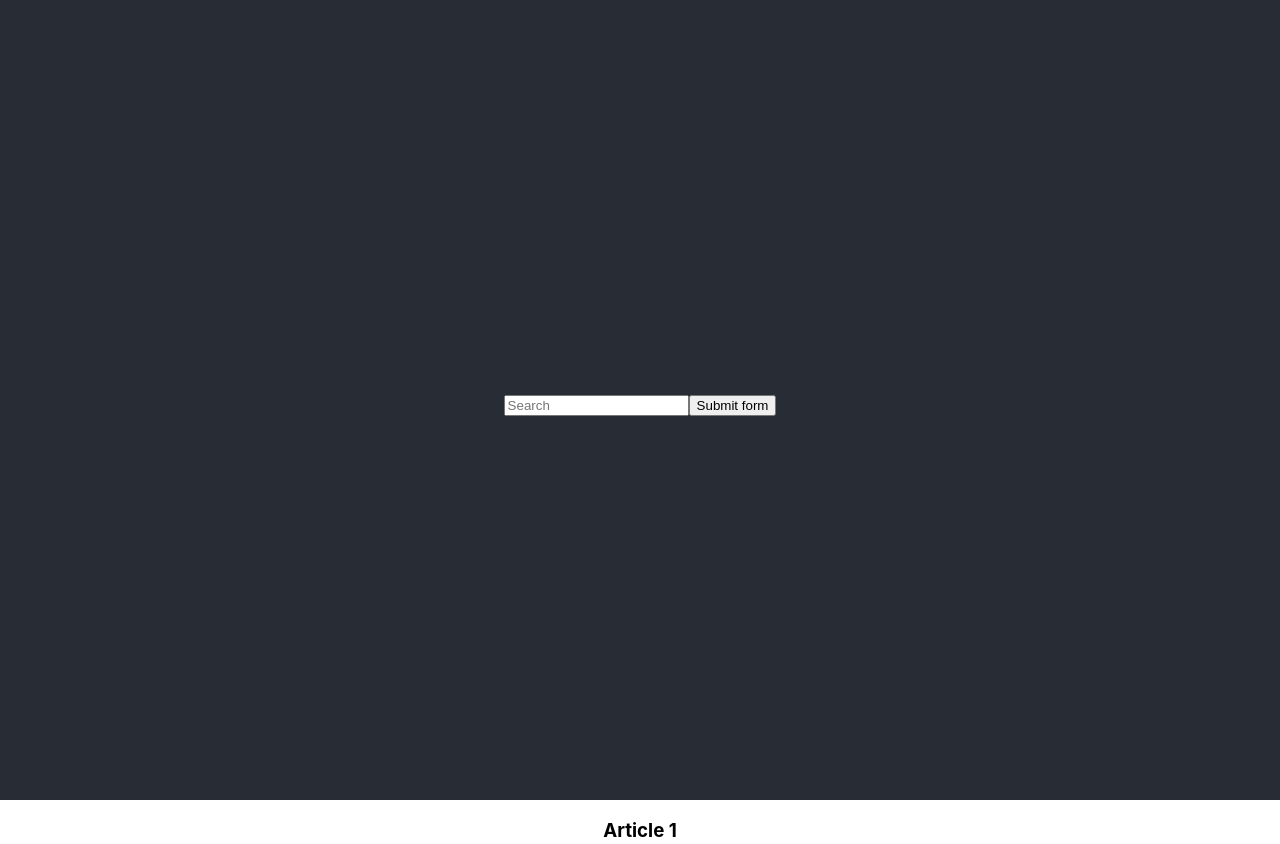
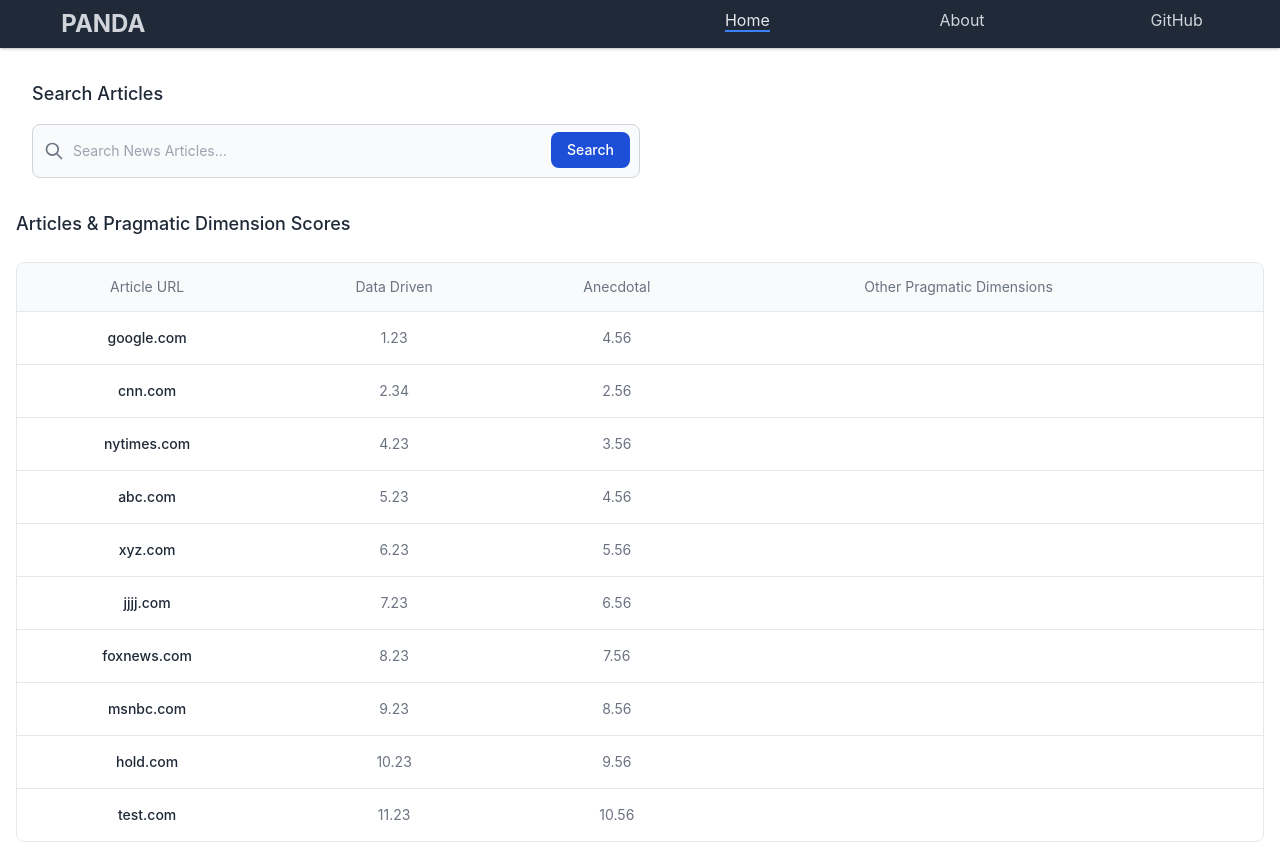
Before and after one commit to JustinAronson/News, a React (Create React App) app in the folder panda/: page / in a window 1280 px wide. Shown: the top 844 px of the page. Built offline with nearby package versions, Linux system fonts and the light colour scheme.

Commit message:
update, haven't checked if works w/ python though

```diff
--- a/panda/package.json
+++ b/panda/package.json
@@ -37,5 +37,8 @@
       "last 1 firefox version",
       "last 1 safari version"
     ]
+  },
+  "devDependencies": {
+    "tailwindcss": "^3.3.2"
   }
 }
--- a/panda/src/App.js
+++ b/panda/src/App.js
@@ -54,20 +54,55 @@ function App() {
 
   return (
     <div className="App">
-      <header className="App-header">
-        <form onSubmit={handleSubmit}>
-          <input
-            id="searchInput"
-            name="searchInput"
-            type="text"
-            placeholder="Search"
-            onChange={event => setSearchInput(event.target.value)}
-            value={searchInput}></input>
-          <button type="submit">Submit form</button>
-        </form>
+
+      <div className="shadow bg-gray-800">
+
+            <ul class="flex py-2 shadow bg-gray-800">
+              <li class="flex-1 mr-2">
+                  <p className="font-bold text-2xl text-gray-300">PANDA</p>
+              </li>
+              <li class="flex-1 mr-2"></li>
+              <li class="flex-1 mr-2"></li>
+              <li class="flex-1 mr-2">
+              <a href="#" class=" transition-colors duration-300 transform text-gray-200 border-b-2 border-blue-500 mx-1.5 sm:mx-6">Home</a>
+            </li>
+            <li class="flex-1 mr-2">
+              <a href="#" class="border-b-2 border-transparent transition-colors duration-300 transform text-gray-300 hover:text-gray-200 hover:border-blue-500 mx-1.5 sm:mx-6">About</a>
+            </li>
+            <li class="text-center flex-1">
+            <a href="https://github.com/JustinAronson/News/tree/reactWebsite" class="border-b-2 border-transparent transition-colors duration-300 transform text-gray-300 hover:text-gray-200 hover:border-blue-500 mx-1.5 sm:mx-6">GitHub</a>
+            </li>
+            </ul>
+        </div>
 
 
-      </header>
+      <div class="max-w-2xl p-8">
+          <label class="block text-left text-lg font-medium text-gray-800 pb-4">Search Articles</label>
+
+          <form>
+              <label for="default-search" class="mb-2 text-sm font-medium text-gray-900 sr-only dark:text-white">Search</label>
+              <div class="relative">
+                  <div class="absolute inset-y-0 left-0 flex items-center pl-3 pointer-events-none">
+                      <svg aria-hidden="true" class="w-5 h-5 text-gray-500 dark:text-gray-400" fill="none" stroke="currentColor" viewBox="0 0 24 24" xmlns="http://www.w3.org/2000/svg"><path stroke-linecap="round" stroke-linejoin="round" stroke-width="2" d="M21 21l-6-6m2-5a7 7 0 11-14 0 7 7 0 0114 0z"></path></svg>
+                  </div>
+                  <input
+                    onChange={event => setSearchInput(event.target.value)}
+                    value={searchInput}
+                    placeholder="Search News Articles..."
+                    type="search"
+                    name="searchInput"
+                    id="default-search"
+                    class="block w-full p-4 pl-10 text-sm text-gray-900 border border-gray-300 rounded-lg bg-gray-50 focus:ring-blue-500 focus:border-blue-500 dark:bg-gray-700 dark:border-gray-600 dark:placeholder-gray-400 dark:text-white dark:focus:ring-blue-500 dark:focus:border-blue-500"
+                    required/>
+                    <button
+                      type="submit"
+                      class="text-white absolute right-2.5 bottom-2.5 bg-blue-700 hover:bg-blue-800 focus:ring-4 focus:outline-none focus:ring-blue-300 font-medium rounded-lg text-sm px-4 py-2 dark:bg-blue-600 dark:hover:bg-blue-700 dark:focus:ring-blue-800">
+                        Search
+                    </button>
+              </div>
+          </form>
+      </div>
+
       <div>
         <Articles props={articleTest}/>
         {/*articleDict ? <Articles props={articleDict}/> : <div></div>*/}
--- a/panda/src/Article.js
+++ b/panda/src/Article.js
@@ -5,13 +5,44 @@ const Article = (props) => {
     console.log(props["props"][1])
     console.log('Done printing')
 
+    var historical = props["props"][1]["historicalIndex"];
+    var statistical = props["props"][1]["statisticalIndex"];
+    var theoretical = props["props"][1]["theoreticalIndex"];
+    var anecdotal = props["props"][1]["anecdotalIndex"];
+    var data = props["props"][1]["dataDrivenIndex"];
+
     return (
-      <div class="article">
-        <h3>{props["props"][0]}</h3>
-        <p>{props["props"][1]["url"]} </p>
-        <p>{props["props"][1]["dataDrivenIndex"]}  </p>
-        <p>{props["props"][1]["anecdotalIndex"]}  </p>
-      </div>
+      <tr>
+          <td class="px-4 py-4 text-sm font-medium text-gray-700 whitespace-nowrap">
+              <div class="inline-flex items-center gap-x-3">
+
+                  <div class="flex items-center gap-x-2">
+                      <h2 class="font-medium text-gray-800 dark:text-white ">{props["props"][1]["url"]}</h2>
+                  </div>
+              </div>
+          </td>
+          {data && data !== '' && (<td class="px-4 py-4 text-sm text-gray-500 whitespace-nowrap">{data}</td>)}
+          {anecdotal && anecdotal !== '' && (<td class="px-4 py-4 text-sm text-gray-500 whitespace-nowrap">{anecdotal}</td>)}
+          <td class="px-4 py-4 text-sm whitespace-nowrap">
+              <div class="flex items-center gap-x-2">
+                  {historical && historical !== '' &&  (<p class="px-3 py-1 text-xs text-indigo-500 rounded-full dark:bg-gray-800 bg-indigo-100/60">Historical: {historical}</p>)}
+                  {statistical && statistical !== '' &&  (<p class="px-3 py-1 text-xs text-indigo-500 rounded-full dark:bg-gray-800 bg-indigo-100/60">Statistical: {statistical}</p>)}
+                  {theoretical && theoretical !== '' &&  (<p class="px-3 py-1 text-xs text-indigo-500 rounded-full dark:bg-gray-800 bg-indigo-100/60">Theoretical: {theoretical}</p>)}
+              </div>
+          </td>
+      </tr>
+
+      // <div class="article">
+      //   <h3>{props["props"][0]}</h3>
+      //   <p>{props["props"][1]["url"]} </p>
+
+      //   {data && (<p>Data: {data}</p>)}
+      //   {anecdotal && (<p>Anec: {anecdotal}</p>)}
+      //   {historical && (<p>Hist: {historical}</p>)}
+      //   {statistical && (<p>Stat: {statistical}</p>)}
+      //   {theoretical && (<p>Theo: {theoretical}</p>)}
+
+      // </div>
     )
 
   }
--- a/panda/src/Articles.js
+++ b/panda/src/Articles.js
@@ -9,10 +9,48 @@ const Articles = (props) => {
 
   return (
     <div class="articles">
-      {
-      Object.keys(props["props"]).map(key => (
-        <Article props={[key,props["props"][key]]} />
-      ))}
+      {/* Tailwind CSS Table*/}
+      <div class="container px-4 mx-auto">
+        <div class="flex items-center gap-x-3">
+            <h2 class="text-lg font-medium text-gray-800">Articles & Pragmatic Dimension Scores</h2>
+        </div>
+
+        <div class="flex flex-col mt-6">
+            <div class="-mx-4 -my-2 overflow-x-auto sm:-mx-6 lg:-mx-8">
+                <div class="inline-block min-w-full py-2 align-middle md:px-6 lg:px-8">
+                    <div class="overflow-hidden border border-gray-200 dark:border-gray-700 md:rounded-lg">
+                        <table class="min-w-full divide-y divide-gray-200 dark:divide-gray-700">
+                            <thead class="bg-gray-50 dark:bg-gray-800">
+                                <tr>
+                                    <th scope="col" class="px-4 py-3.5 text-sm font-normal text-center text-gray-500 dark:text-gray-400"> Article URL </th>
+
+                                    <th scope="col" class="px-4 py-3.5 text-sm font-normal text-center text-gray-500 dark:text-gray-400"> Data Driven </th>
+
+                                    <th scope="col" class="px-4 py-3.5 text-sm font-normal text-center text-gray-500 dark:text-gray-400"> Anecdotal </th>
+
+                                    <th scope="col" class="px-4 py-3.5 text-sm font-normal text-center  text-gray-500 dark:text-gray-400"> Other Pragmatic Dimensions </th>
+
+                                    <th scope="col" class="relative py-3.5 px-4">
+                                        <span class="sr-only">Edit</span>
+                                    </th>
+                                </tr>
+                            </thead>
+                            <tbody class="bg-white divide-y divide-gray-200 dark:divide-gray-700 dark:bg-gray-900">
+
+                            {
+                            Object.keys(props["props"]).map(key => (
+                              <Article props={[key,props["props"][key]]} />
+                            ))}
+                            </tbody>
+                        </table>
+                    </div>
+                </div>
+            </div>
+        </div>
+
+
+      </div>
+
     </div>
   )
 
--- a/panda/src/index.css
+++ b/panda/src/index.css
@@ -1,3 +1,7 @@
+@tailwind base;
+@tailwind components;
+@tailwind utilities;
+
 body {
   margin: 0;
   font-family: -apple-system, BlinkMacSystemFont, 'Segoe UI', 'Roboto', 'Oxygen',
--- /dev/null
+++ b/panda/tailwind.config.js
@@ -0,0 +1,10 @@
+/** @type {import('tailwindcss').Config} */
+module.exports = {
+  content: [
+    "./src/**/*.{js,jsx,ts,tsx}",
+  ],
+  theme: {
+    extend: {},
+  },
+  plugins: [],
+}
```
Also changed, not shown: 1 other file (tests, documents, lock files or other folders).
